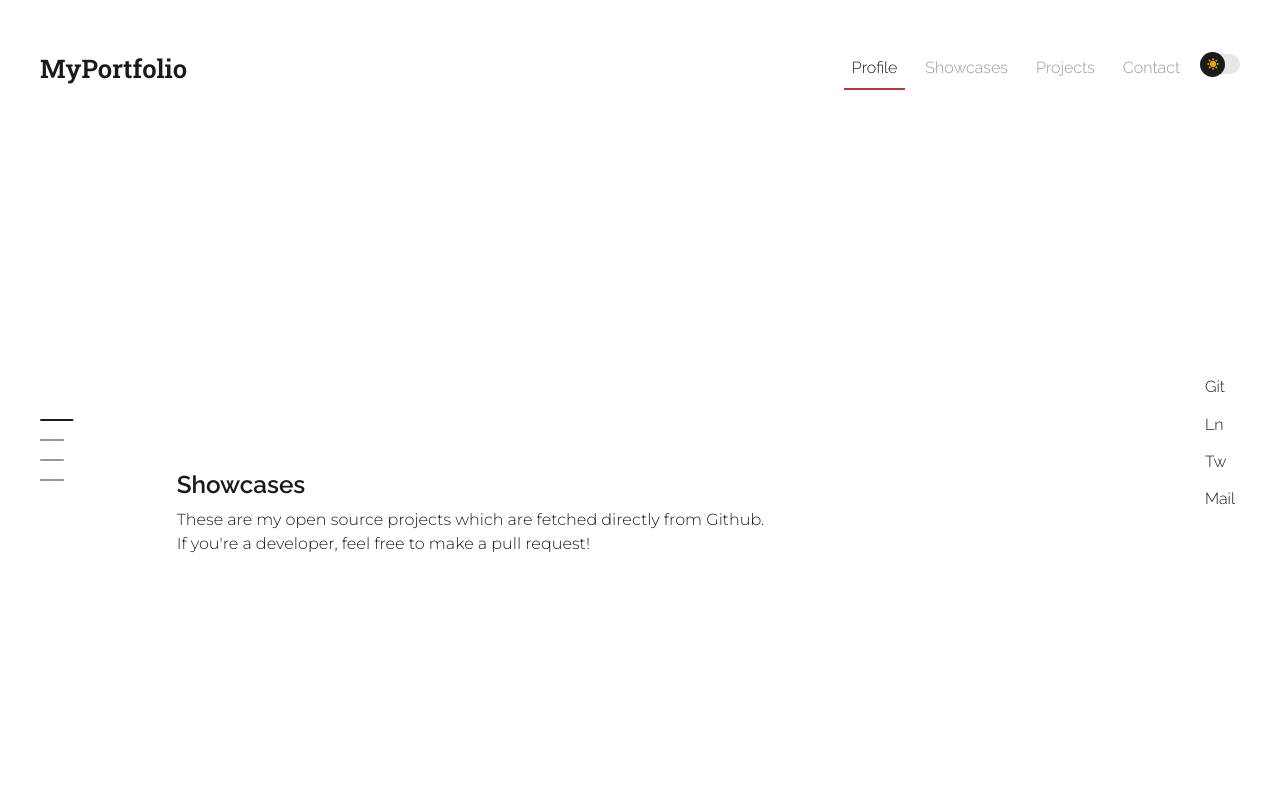
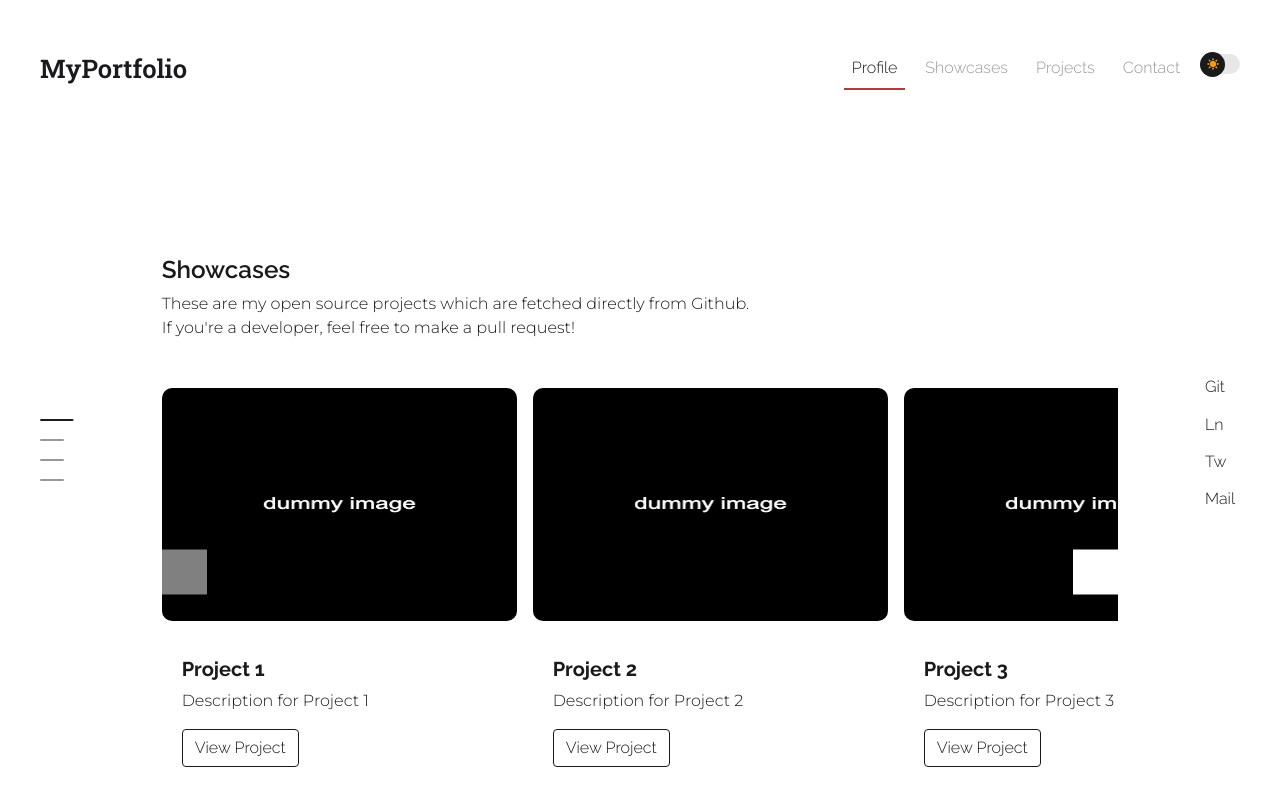
Before and after one commit to JaninaMattes/janinamattes.github.io, a Jekyll site: the page built from index.html, in a window 1280 px wide and 900 px high, scrolled down 829 px. Shown: the top 806 px of the window. Built offline with Jekyll 4.4.1, drawn with Linux system fonts in a browser that asks for light colours.

Commit message:
src: Add responsive carousel to showcases

```diff
--- /dev/null
+++ b/_data/carousel_data.yml
@@ -0,0 +1,37 @@
+# Belongs at: /_data/carousel_data.yml
+
+- title: "Project 1"
+  image: "./imgs/dummy-img.jpg"
+  detail_url: "#project1"
+  description: "Description for Project 1"
+  technologies: ["C++", "Python", "Flask"]
+
+- title: "Project 2"
+  image: "./imgs/dummy-img.jpg"
+  detail_url: "#project1"
+  description: "Description for Project 2"
+  technologies: ["C++", "Python", "Flask"]
+
+- title: "Project 3"
+  image: "./imgs/dummy-img.jpg"
+  detail_url: "#project1"
+  description: "Description for Project 3"
+  technologies: ["C++", "Python", "Flask"]
+
+- title: "Project 4"
+  image: "./imgs/dummy-img.jpg"
+  detail_url: "#project1"
+  description: "Description for Project 4"
+  technologies: ["C++", "Python", "Flask"]
+
+- title: "Project 5"
+  image: "./imgs/dummy-img.jpg"
+  detail_url: "#project1"
+  description: "Description for Project 5"
+  technologies: ["C++", "Python", "Flask"]
+
+- title: "Project 6"
+  image: "./imgs/dummy-img.jpg"
+  detail_url: "#project1"
+  description: "Description for Project 6"
+  technologies: ["C++", "Python", "Flask"]
--- /dev/null
+++ b/_includes/carousel.html
@@ -0,0 +1,38 @@
+<div id="carouselExampleControls" class="carousel slide" data-bs-ride="carousel">
+  <div class="carousel-inner">
+    {% for item in site.data.carousel_data %}
+    <!-- Add active if item selected "active"-->
+    <div class="carousel-item active">
+      <div class="img-wrapper">
+        <a class="img-link" href="{{ item.detail_url }}">
+          <img
+          class="carousel-img"
+            src="{{ item.image }}"
+            alt="{{ item.title }}"
+          />
+          <ul class="technologies-list">
+            {% for tech in entry.technologies %}
+            <li>{{ tech }}</li>
+            {% endfor %}
+          </ul>
+        </a>
+      </div>
+
+      <div class="card-body">
+        <h5 class="card-title">{{ item.title }}</h5>
+        <p class="card-text">{{ item.description }}</p>
+        <a href="{{ item.detail_url }}" class="btn btn-outline">View Project</a>
+      </div>
+    </div>
+    {% endfor %}
+  </div>
+  <!-- Carousel Navigation -->
+  <button class="carousel-control-prev" type="button" data-bs-target="#carouselExampleControls" data-bs-slide="prev">
+    <span class="carousel-control-prev-icon" aria-hidden="true"></span>
+    <span class="visually-hidden"></span>
+  </button>
+  <button class="carousel-control-next" type="button" data-bs-target="#carouselExampleControls" data-bs-slide="next">
+    <span class="carousel-control-next-icon" aria-hidden="true"></span>
+    <span class="visually-hidden"></span>
+  </button>
+</div>
--- a/_includes/showcases.html
+++ b/_includes/showcases.html
@@ -1,9 +1,10 @@
 <div class="second-page-content">
-    <div class="container">
+    <div class="container-fluid">
       <div class="col">
         <h2>Showcases</h2>
         <p>These are my open source projects which are fetched directly from Github. </br>
             If you're a developer, feel free to make a pull request!</p>
+            <div class="">{% include carousel.html %}</div>
         </div>
     </div>
 </div>
--- a/_layouts/default.html
+++ b/_layouts/default.html
@@ -30,11 +30,12 @@
     </main>
 
     <!-- Add custom scripts here -->
+    <script src="https://code.jquery.com/jquery-3.6.0.min.js"></script>
+    <script src="{{ '/assets/bootstrap/js/bootstrap.min.js' | relative_url }}"></script>
     <script src="{{ '/assets/js/main-redirect.js' | relative_url }}"></script>
     <script src="{{ '/assets/js/scroll-smooth.js' | relative_url }}"></script>
     <script src="{{ '/assets/js/theme-toggle.js' | relative_url }}"></script>
     <script src="{{ '/assets/js/navbar-toggle.js' | relative_url }}"></script>
-    <script src="https://code.jquery.com/jquery-3.6.0.min.js"></script>
-    <script src="{{ '/assets/bootstrap/js/bootstrap.min.js' | relative_url }}"></script>
+    <script src="{{ '/assets/js/carousel-nav.js' | relative_url }}"></script>
   </body>
 </html>
--- a/assets/css/custom-showcases-content.css
+++ b/assets/css/custom-showcases-content.css
@@ -1,9 +1,106 @@
-/* CSS styles for showcases page*/
+/* CSS styles for the showcases page */
 .second-page-content {
+  width: 100%;
+  min-height: 100vh;
+  margin: 0;
+  padding: 0 2.5rem;
+  display: flex;
+  justify-content: center;
+  align-items: center;
+}
+
+.second-page-content.container-fluid {
+  padding: 0;
+}
+
+.carousel-inner {
+  padding-top: 2em;
+  margin: 0;
+}
+
+.carousel-item {
+  padding-right: 1em;
+}
+
+.card {
+  margin: 0 0.5em;
+  box-shadow: 2px 6px 8px 0 rgba(22, 22, 26, 0.18);
+  border: none;
+}
+
+.card-title {
+  margin-bottom: 8px;
+  font-family: "Raleway",sans-serif;
+  font-weight: bold;
+}
+
+.card .img-wrapper {
+  max-width: 100%;
+  display: flex;
+  justify-content: center;
+  align-items: center;
+}
+
+.carousel-img {
+  height: 233px;
+  width: 355px;
+  border-radius: 10px;
+}
+
+.btn-outline {
+  color: var(--text-color);
+  border: 1px solid var(--text-color);
+}
+
+.btn-outline:hover {
+  color: var(--bg-color);
+  background-color: var(--text-color);
+}
+
+.carousel-control-prev,
+.carousel-control-next {
+  background-color: var(--bg-color);
+  color: var(--text-color);
+  border: none;
+  width: 5vh;
+  height: 5vh;
+  top: 50%;
+  transform: translateY(-50%);
+}
+
+
+@media (max-width: 767px) {
+
+  .second-page-content {
+    padding: 0;
+  }
+
+  .carousel-img {
+    height: 188px;
+    width: 255px;
+    border-radius: 10px;
+  }
+
+  .carousel-inner {
     display: flex;
-    justify-content: center;
-    align-items: center;
-    width: 100%;
-    min-height: 100vh;
-    padding: 0 2.5rem;
+    flex-wrap: nowrap;
+  }
+
+  .carousel-item {
+    margin-right: 0;
+    flex: 0 0 50%;
+    display: block;
+  }
+
 }
+
+@media (min-width: 768px) {
+  .carousel-inner {
+    display: flex;
+  }
+  .carousel-item {
+    margin-right: 0;
+    flex: 0 0 25.6%;
+    display: block;
+  }
+}
--- a/assets/css/layout.css
+++ b/assets/css/layout.css
@@ -56,7 +56,7 @@ a {
   font-weight: 300;
 }
 
-.col-md-1, .col-md-10 {
+.col, .col-md-1, .col-md-10 {
   padding: 0;
 }
 
--- /dev/null
+++ b/assets/js/carousel-nav.js
@@ -0,0 +1,48 @@
+var multipleCardCarousel = document.querySelector("#carouselExampleControls");
+
+if (window.matchMedia("(min-width: 768px)").matches) {
+  var carousel = new bootstrap.Carousel(multipleCardCarousel, {
+    interval: false,
+  });
+
+  var carouselWidth = $(".carousel-inner")[0].scrollWidth;
+  var cardWidth = $(".carousel-item").width();
+  var numCards = $(".carousel-item").length;
+  var scrollPosition = 0;
+
+  function updateControlOpacity() {
+    var maxScrollPosition = (numCards - 4) * cardWidth; // Adjust the number of cards shown
+    if (scrollPosition === 0) {
+      $(".carousel-control-prev").css("opacity", "0.5");
+      $(".carousel-control-next").css("opacity", "1");
+    } else if (scrollPosition === maxScrollPosition) {
+      $(".carousel-control-prev").css("opacity", "1");
+      $(".carousel-control-next").css("opacity", "0.5");
+    } else {
+      $(".carousel-control-prev, .carousel-control-next").css("opacity", "1");
+    }
+  }
+
+  // inital opacity
+  updateControlOpacity();
+
+  $("#carouselExampleControls .carousel-control-next").on("click", function () {
+    if (scrollPosition < (numCards - 4) * cardWidth) {
+      scrollPosition += cardWidth;
+      $("#carouselExampleControls .carousel-inner").animate({ scrollLeft: scrollPosition }, 600, function () {
+        updateControlOpacity();
+      });
+    }
+  });
+
+  $("#carouselExampleControls .carousel-control-prev").on("click", function () {
+    if (scrollPosition > 0) {
+      scrollPosition -= cardWidth;
+      $("#carouselExampleControls .carousel-inner").animate({ scrollLeft: scrollPosition }, 600, function () {
+        updateControlOpacity();
+      });
+    }
+  });
+} else {
+  $(multipleCardCarousel).addClass("slide");
+}
```
